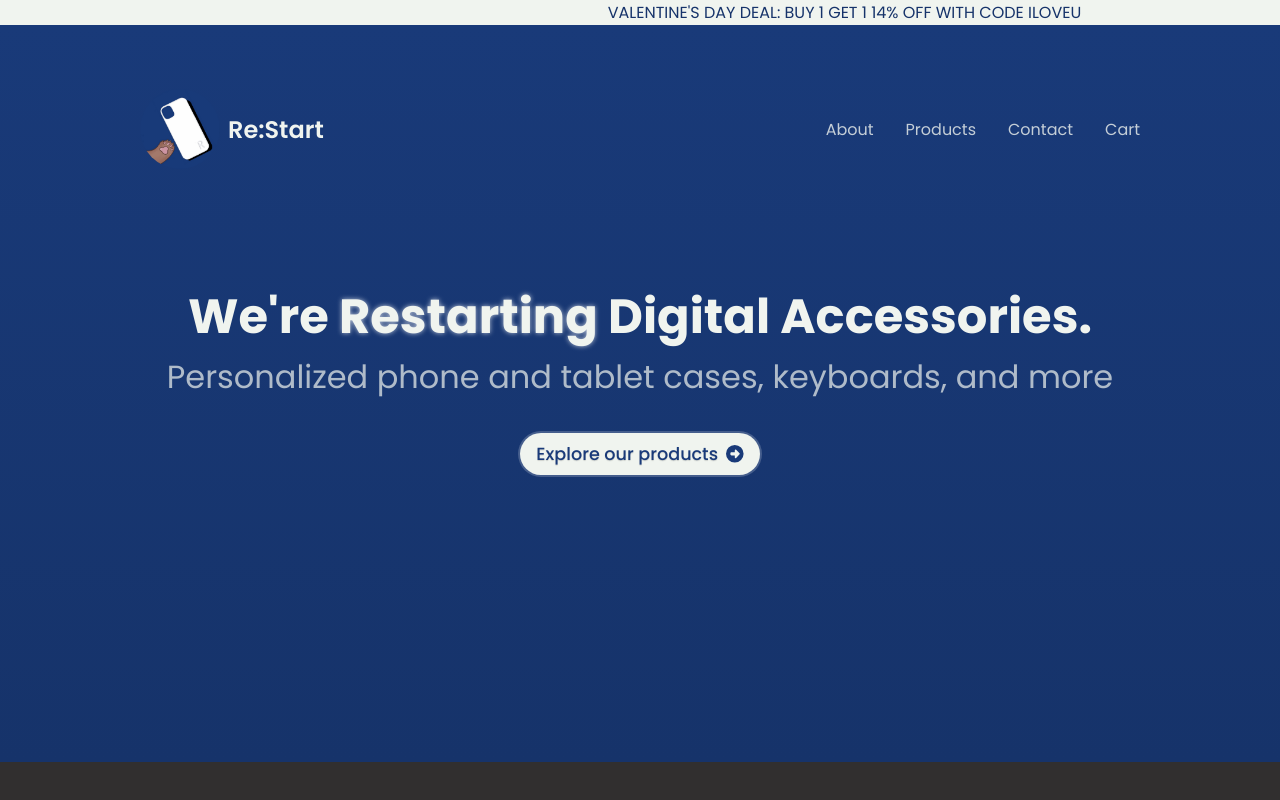
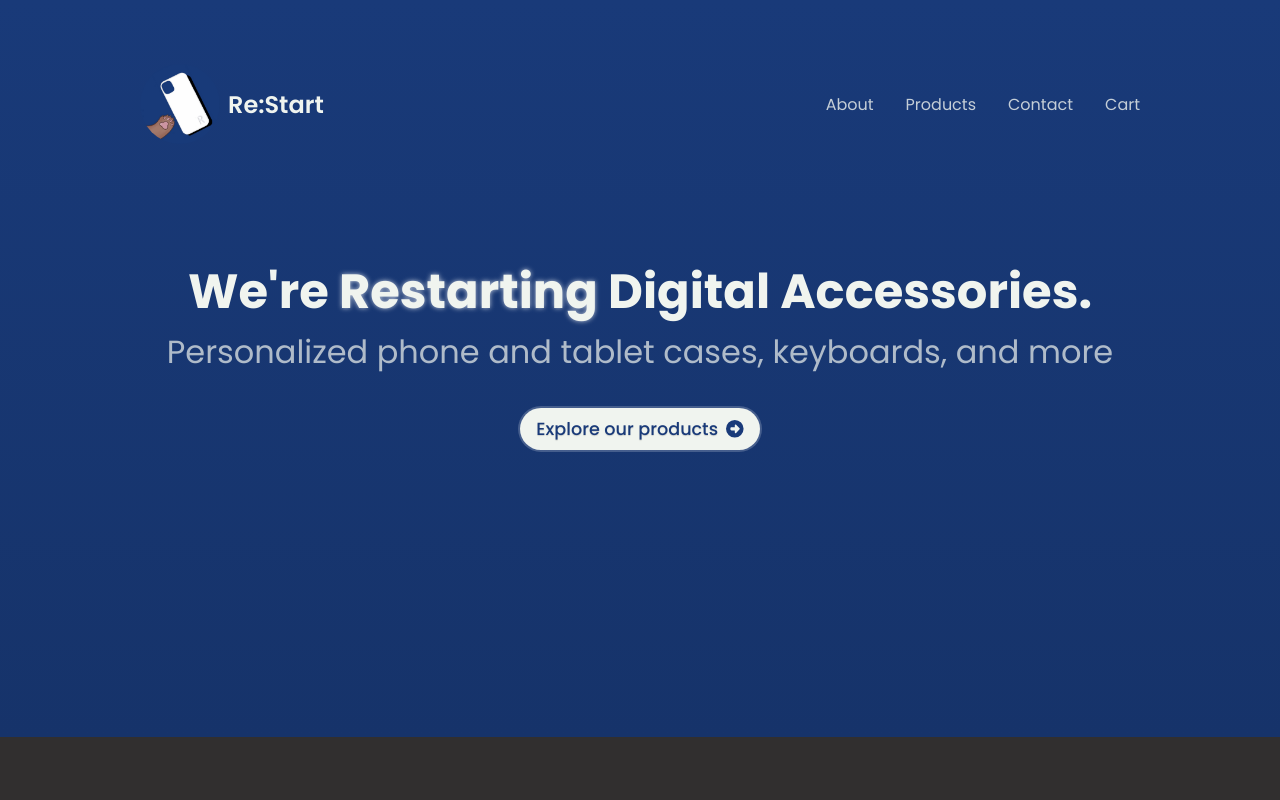
Before and after one commit to VE-ReStart/ve-restart.github.io, a React (Vite) app: page /#/ in a window 1280 px wide. Shown: the top 800 px of the page. Built offline with nearby package versions, Linux system fonts and the light colour scheme.

Commit message:
remove promotion

```diff
--- a/src/routes/Home/index.css
+++ b/src/routes/Home/index.css
@@ -160,7 +160,8 @@ header ul li a:hover {
 }
 
 .button:hover {
-	box-shadow: 0 0 0 3px rgba(255, 255, 255, 0.3),
+	box-shadow:
+		0 0 0 3px rgba(255, 255, 255, 0.3),
 		0 0 15px rgba(255, 255, 255, 0.5);
 	filter: brightness(115%);
 }
@@ -263,7 +264,8 @@ header ul li a:hover {
 
 	padding: 1rem;
 	border-radius: 1.5rem;
-	box-shadow: 0 0 0 2px rgba(0, 0, 0, 0.2),
+	box-shadow:
+		0 0 0 2px rgba(0, 0, 0, 0.2),
 		0 0 10px rgba(255, 255, 255, 0.1) inset;
 
 	display: flex;
@@ -335,7 +337,8 @@ header ul li a:hover {
 }
 
 .product-card-button:not(.product-card-button-disabled):hover {
-	box-shadow: 0 0 0 3px rgba(255, 255, 255, 0.3),
+	box-shadow:
+		0 0 0 3px rgba(255, 255, 255, 0.3),
 		0 0 15px rgba(255, 255, 255, 0.5);
 	filter: brightness(115%);
 }
@@ -415,6 +418,9 @@ header ul li a:hover {
 }
 
 #promotion {
+	position: sticky;
+	top: 0;
+	z-index: 100;
 	overflow: hidden;
 }
 
--- a/src/routes/Home/index.jsx
+++ b/src/routes/Home/index.jsx
@@ -1,4 +1,3 @@
-import PromotionSection from './PromotionSection'
 import HeroSection from './HeroSection'
 import AboutSection from './AboutSection'
 import ProductSection from './ProductSection'
@@ -9,7 +8,6 @@ import './index.css'
 function Home() {
 	return (
 		<>
-			<PromotionSection />
 			<HeroSection />
 			<AboutSection />
 			<ProductSection />
```
